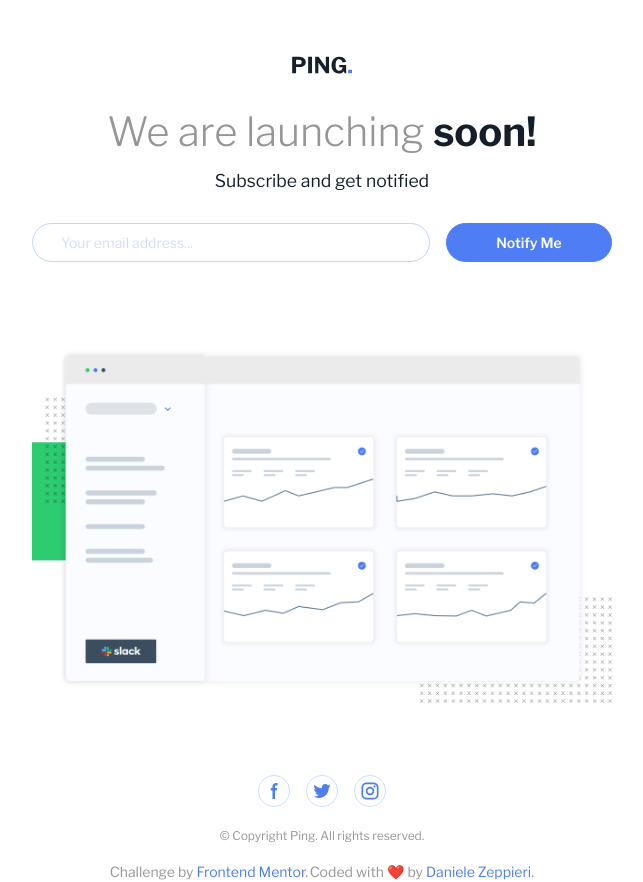
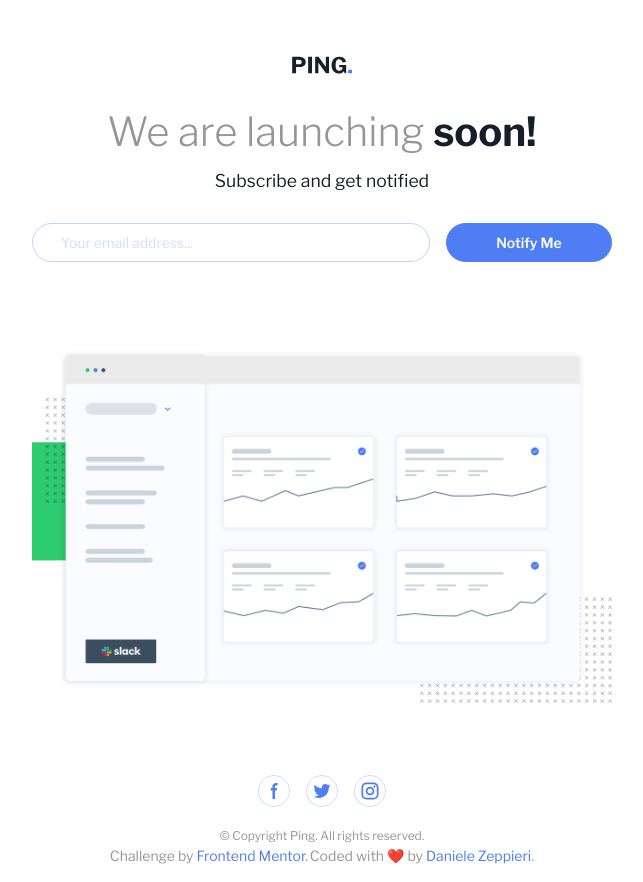
Before and after one commit to dedo-dev/ping-single-column-coming-soon-page, a plain HTML site: page index.html in a window 1280 px wide. Shown: the whole page, without its empty margins (318-961 px from the left). Drawn offline with nearby package versions, Linux system fonts and the light colour scheme.

Commit message:
some update

```diff
--- a/index.css
+++ b/index.css
@@ -63,6 +63,8 @@ input, button {
 }
 
 body {
+    display: flex;
+    flex-direction: column;
     margin: 0;
     font-family: var(--ff-body);
     font-size: var(--fs-body);
@@ -198,7 +200,7 @@ footer {
     flex-wrap: wrap;
     gap: .1rem;
     justify-content: center;
-    margin-block-start: 1rem;
+    margin-top: auto;
     font-size: clamp(.75rem, 2vw, .875rem);
     color: var(--primitive-gray);
 
--- a/index.html
+++ b/index.html
@@ -3,7 +3,7 @@
 <head>
     <meta charset="UTF-8">
     <meta name="viewport" content="width=device-width, initial-scale=1.0">
-    <link rel="shortcut icon" href="/images/favicon-32x32.png" type="image/x-icon">
+    <link rel="shortcut icon" href="favicon-32x32.png" type="image/x-icon">
     <link href="https://fonts.googleapis.com/css2?family=Libre+Franklin:ital,wght@0,100..900;1,100..900&display=swap" rel="stylesheet">
     <link rel="stylesheet" href="index.css">
     <title>Frontend Mentor | Ping coming soon page</title>
@@ -31,11 +31,11 @@
                 <p class="copy"> &copy; Copyright Ping. All rights reserved.</p>
             </div>
         </section>
-        <footer>
-            <p class="attribution">Challenge by <a href="https://www.frontendmentor.io?ref=challenge" target="_blank">Frontend Mentor</a>.</p>
-            <p class="attribution">Coded with ❤️ by <a href="#">Daniele Zeppieri</a>.</p>
-          </footer>
     </main>
+    <footer>
+        <p class="attribution">Challenge by <a href="https://www.frontendmentor.io?ref=challenge" target="_blank">Frontend Mentor</a>.</p>
+        <p class="attribution">Coded with ❤️ by <a href="#">Daniele Zeppieri</a>.</p>
+    </footer>
     <script src="index.js"></script>
 </body>
 </html>
```
